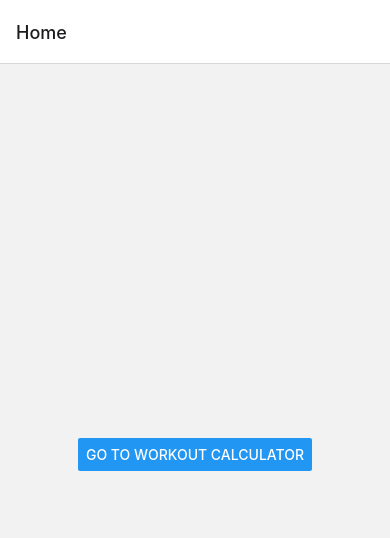
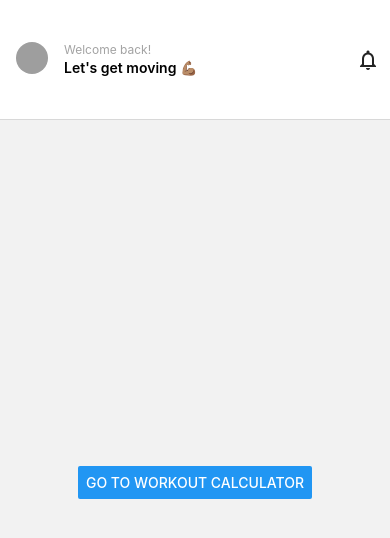
Before and after one commit to briklabs/beta-blitz-mobile, a React Native app: screen / in a window 390 px wide. Shown: the top 538 px of the page. Built offline with nearby package versions, Linux system fonts and the light colour scheme; grey boxes are pictures that could not be loaded.

Commit message:
feat(header): enhanced header design

```diff
--- a/app/App.tsx
+++ b/app/App.tsx
@@ -5,20 +5,62 @@ import { createStackNavigator } from "@react-navigation/stack";
 import HomeScreen from "./screens/HomeScreen";
 import WorkoutCalculator from "./screens/WorkoutCalculator";
 import { RootStackParamList } from "./utils/types";
-import { StatusBar } from "expo-status-bar";
 import { registerRootComponent } from "expo";
+import { SafeAreaProvider } from "react-native-safe-area-context";
+import { Avatar, Header, Icon } from "@rneui/themed";
+import { Pressable, Text, View } from "react-native";
 
 const Stack = createStackNavigator<RootStackParamList>();
 
-const App = () => {
+function AppHeader() {
+  return <Header />;
+}
+
+function App() {
   return (
+    <SafeAreaProvider>
       <NavigationContainer>
         <Stack.Navigator>
           <Stack.Screen
             name="HomeScreen"
             component={HomeScreen}
             options={{
-            title: "Home",
+              headerStyle: {
+                height: 120,
+              },
+              headerTitleAlign: "left",
+              headerTitle: () => (
+                <View className="flex flex-row gap-4 flex-nowrap">
+                  <Pressable
+                    onPress={() => console.log("hello")}
+                    className="shrink"
+                  >
+                    <Avatar
+                      size={32}
+                      rounded
+                      source={{
+                        uri: "https://randomuser.me/api/portraits/men/36.jpg",
+                      }}
+                    />
+                  </Pressable>
+                  <View>
+                    <Text className=" text-xs text-neutral-400">
+                      Welcome back!
+                    </Text>
+                    <Text className=" text-sm font-semibold">
+                      Let's get moving 💪🏽
+                    </Text>
+                  </View>
+                </View>
+              ),
+              headerRight: () => (
+                <Pressable onPress={() => console.log("hello")}>
+                  <Icon name="notifications-none" />
+                </Pressable>
+              ),
+              headerRightContainerStyle: {
+                padding: 10,
+              },
             }}
           />
           <Stack.Screen
@@ -28,7 +70,8 @@ const App = () => {
           />
         </Stack.Navigator>
       </NavigationContainer>
+    </SafeAreaProvider>
   );
-};
+}
 
 registerRootComponent(App);
```
Lines whose indentation alone changed are shown as unchanged.
